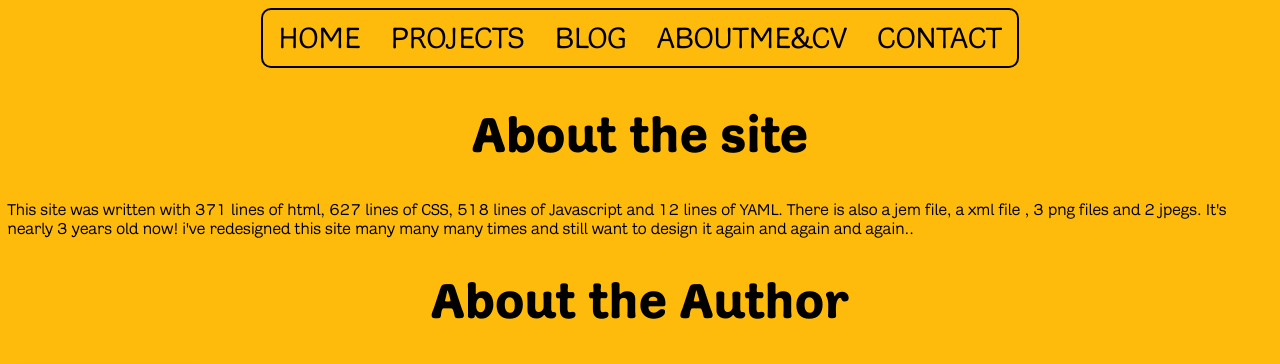
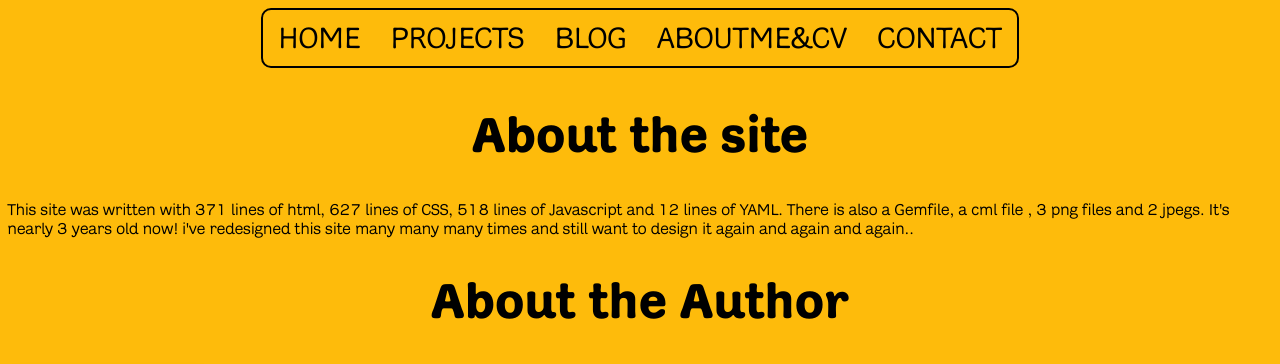
Before and after one commit to HabadOlad/habadolad.github.io, a Jekyll site: the page built from cv.html, in a window 1280 px wide. Shown: the top 364 px of the page. Built offline with Jekyll 4.4.1, drawn with Linux system fonts in a browser that asks for light colours.

Commit message:
feat:typo

```diff
--- a/cv.html
+++ b/cv.html
@@ -6,7 +6,7 @@ body_class: "cv-page"
   <body class="cv-page">
     <h1>About the site</h1>
     <p>
-      This site was written with 371 lines of html, 627 lines of CSS, 518 lines of Javascript and 12 lines of YAML. There is also a jem file, a xml file , 3 png files and 2 jpegs. It's nearly 3 years old now! i've redesigned this site
+      This site was written with 371 lines of html, 627 lines of CSS, 518 lines of Javascript and 12 lines of YAML. There is also a Gemfile, a cml file , 3 png files and 2 jpegs. It's nearly 3 years old now! i've redesigned this site
       many many many times and still want to design it again and again and again..
     </p>
     <p></p>
```
